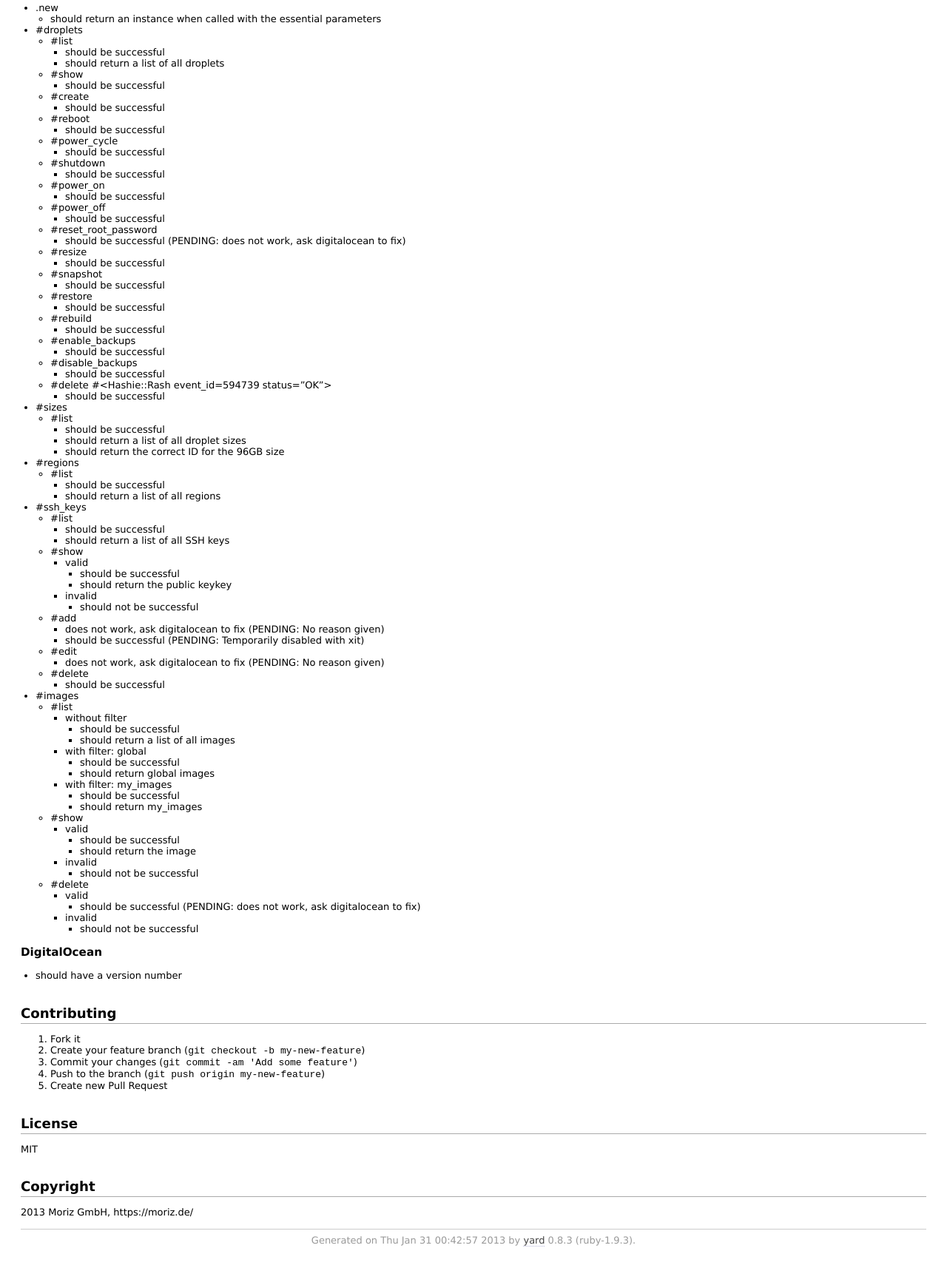
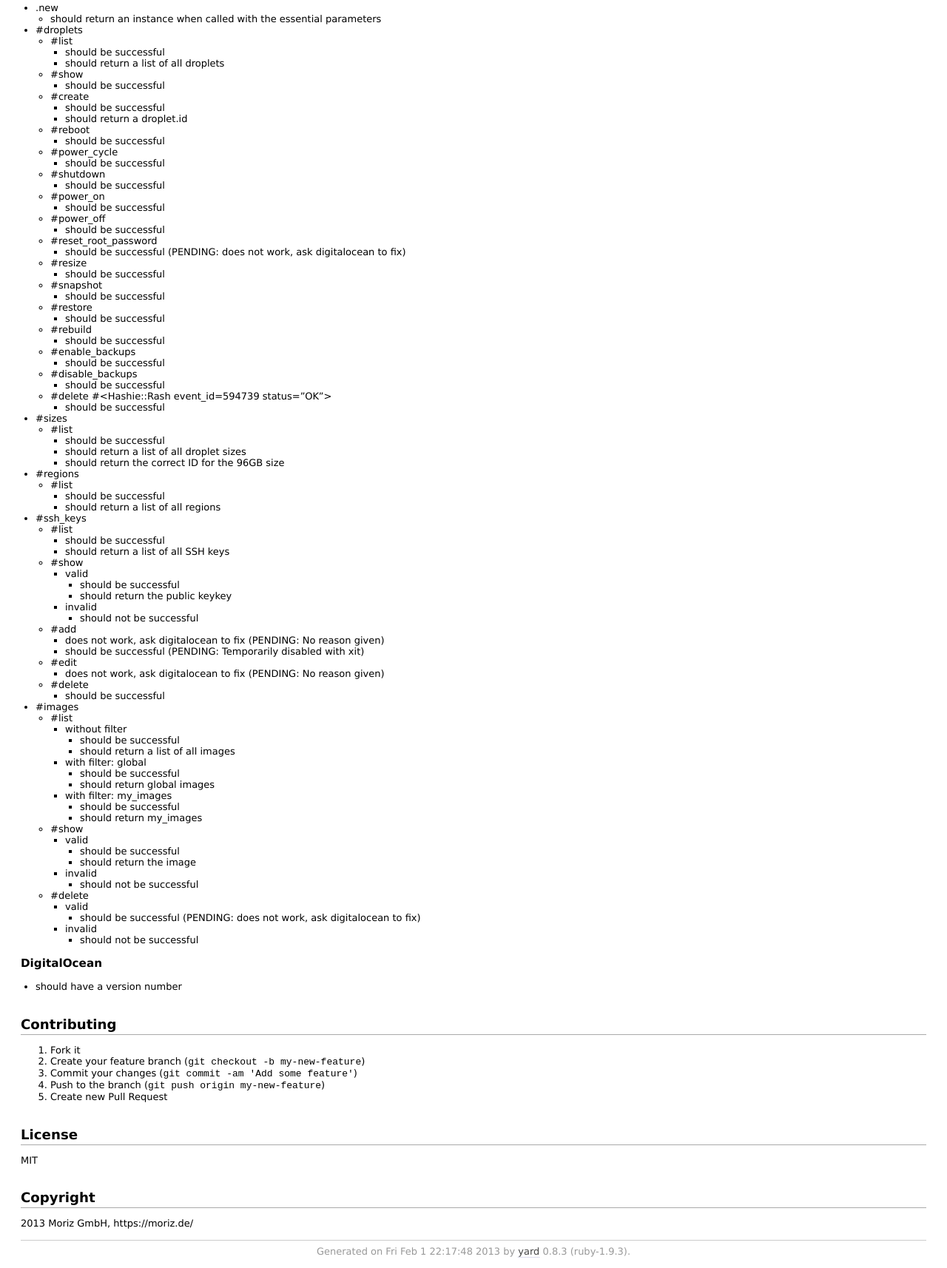
Before and after one commit to vitaliel/digital_ocean, a plain HTML site: page doc/file.README.html in a window 1280 px wide. Shown: the part 2010-3724 px from the top of the page at 74% size. Drawn offline with Linux system fonts and the light colour scheme.

Commit message:
refresh docs

```diff
--- a/doc/file.README.html
+++ b/doc/file.README.html
@@ -184,6 +184,7 @@
       <li>#create
         <ul>
           <li>should be successful</li>
+          <li>should return a droplet.id</li>
         </ul>
       </li>
       <li>#reboot
@@ -398,7 +399,7 @@
 </div></div>
 
     <div id="footer">
-  Generated on Thu Jan 31 00:42:57 2013 by
+  Generated on Fri Feb  1 22:17:48 2013 by
   <a href="http://yardoc.org" title="Yay! A Ruby Documentation Tool" target="_parent">yard</a>
   0.8.3 (ruby-1.9.3).
 </div>
```
Also changed, not shown: doc/DigitalOcean.html (+1 -1 lines), doc/DigitalOcean/API.html (+1 -1 lines), doc/DigitalOcean/AuthenticationMiddleware.html (+1 -1 lines), doc/DigitalOcean/Resource.html (+1 -1 lines), doc/DigitalOcean/Resource/Base.html (+1 -1 lines), doc/DigitalOcean/Resource/Droplet.html (+1 -1 lines), doc/DigitalOcean/Resource/Image.html (+1 -1 lines), doc/DigitalOcean/Resource/Region.html (+1 -1 lines), doc/DigitalOcean/Resource/SSHKey.html (+1 -1 lines), doc/DigitalOcean/Resource/Size.html (+1 -1 lines), doc/_index.html (+1 -1 lines), doc/index.html (+2 -1 lines), doc/top-level-namespace.html (+1 -1 lines).
